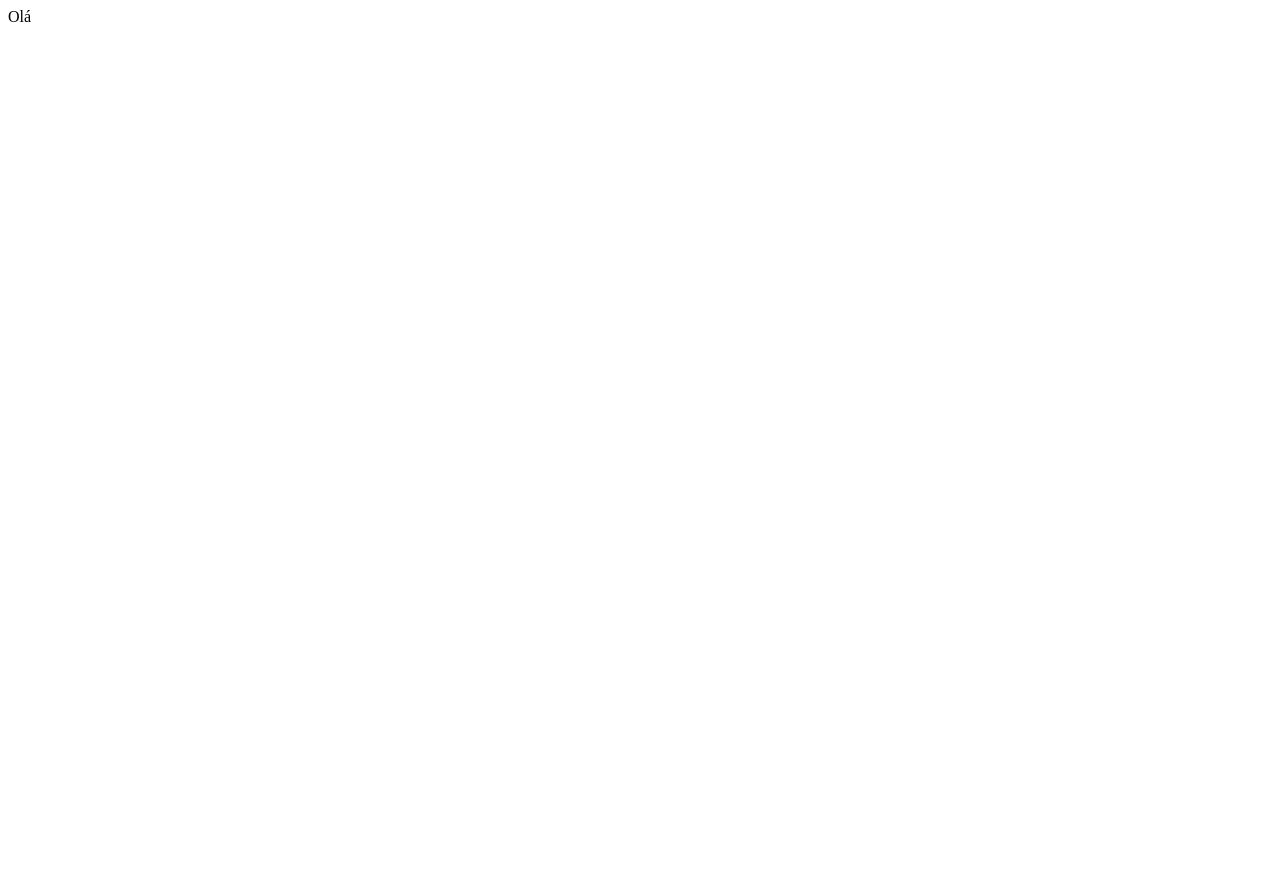
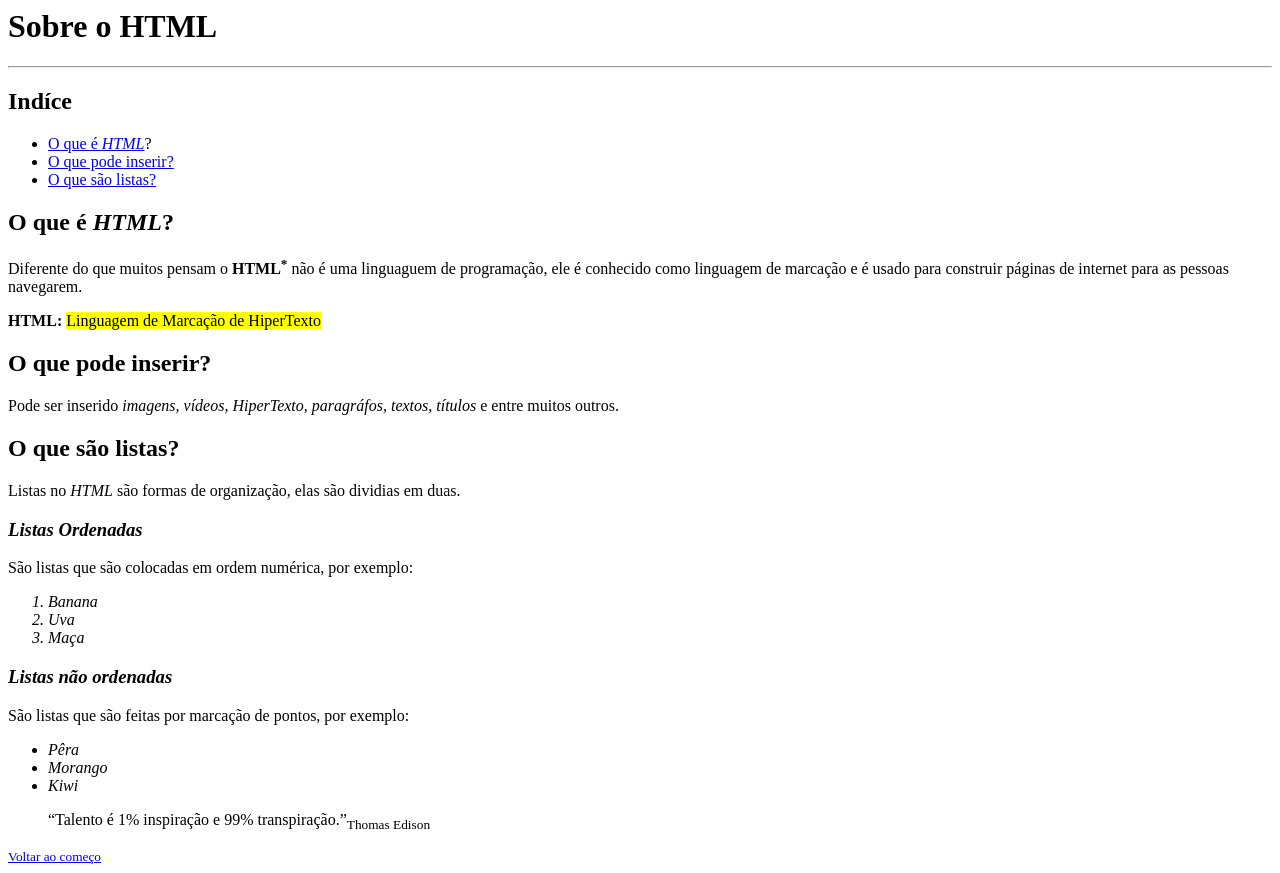
Before and after one commit to Madudis2/desafio-html, a plain HTML site: page index.html in a window 1280 px wide. Before the commit the page ends 800 px from the top, so only its background shows below. Drawn offline with Linux system fonts and the light colour scheme.

Commit message:
terminado

```diff
--- a/index.html
+++ b/index.html
@@ -1,10 +1,50 @@
 <html>
     <head>
-        <title> Meu primeiro HTML</title>
+        <title> Desafio HTML</title>
     </head>
 
     <body>
-        Olá
+        <h1 id="voltar">Sobre o HTML</h1>
+        <hr>
+        <h2>Indíce</h2>
+        <ul>
+            <li><a href="#o que é" target="_self"> O que é <i>HTML</i></a>?</li>
+            <li><a href="#inserir" target="_self"> O que pode inserir?</a></li>
+            <li><a href="#listas" target="_self"> O que são listas?</a></li>
+        </ul>
+        <h2 id = "o que é">O que é <i>HTML</i>?</h2>
+        <p>Diferente do que muitos pensam o <strong> HTML<sup>*</sup></strong> não é uma linguaguem de programação, ele é conhecido como linguagem de marcação e é usado para construir páginas de internet para as pessoas navegarem.</p>
+
+        <p><strong>HTML:</strong> <mark>Linguagem de Marcação de HiperTexto</mark></p>
+
+        <h2 id="inserir"> O que pode inserir?</h2>
+        <p>Pode ser inserido <i>imagens, vídeos, HiperTexto, paragráfos, textos, títulos</i> e entre muitos outros. </p>
+
+        <h2 id="listas">O que são <strong>listas</strong>?</h2>
+        <p>Listas no <i>HTML</i> são formas de organização, elas são dividias em duas.</p>
+
+        <h3><i>Listas Ordenadas</i></h3>
+        <p>São listas que são colocadas em ordem numérica, por exemplo:</p>
+        <ol><i>
+            <li>Banana</li>
+            <li>Uva</li>
+            <li>Maça</li>
+        </i>
+        </ol>
+
+        <h3><i>Listas não ordenadas</i></h3>
+        <p>São listas que são feitas por marcação de pontos, por exemplo:</p>
+        <ul><i>
+            <li>Pêra</li>
+            <li>Morango</li>
+            <li>Kiwi</li>
+        </i>
+        </ul>
+        <blockquote>“Talento é 1% inspiração e 99% transpiração.”<sub>Thomas Edison</sub></blockquote>
+        <small><a href="#voltar" target="_self">Voltar ao começo</a></small>
+
+
+
     </body>
 
 </html>
```
